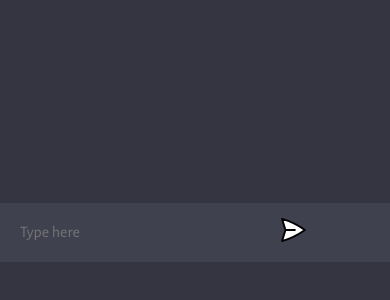
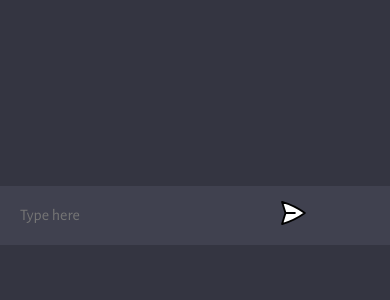
Before and after one commit to creativeisaiah/ai-helper, a website built with Vite: page client/index.html in a window 390 px wide. Shown: the part 498-798 px from the top of the page. Built offline with nearby package versions, Linux system fonts and the light colour scheme.

Commit message:
new style for phones

```diff
--- a/client/style.css
+++ b/client/style.css
@@ -163,7 +163,7 @@ form img {
 /* The following media query targets screens that are less than 600px wide, which covers most handheld devices */
 @media only screen and (max-width: 600px) {
   #app {
-    height: 90vh; /* This should be set to the height of the viewport */
+    height: 88vh; /* This should be set to the height of the viewport */
   }
 
   #chat_container {
```
